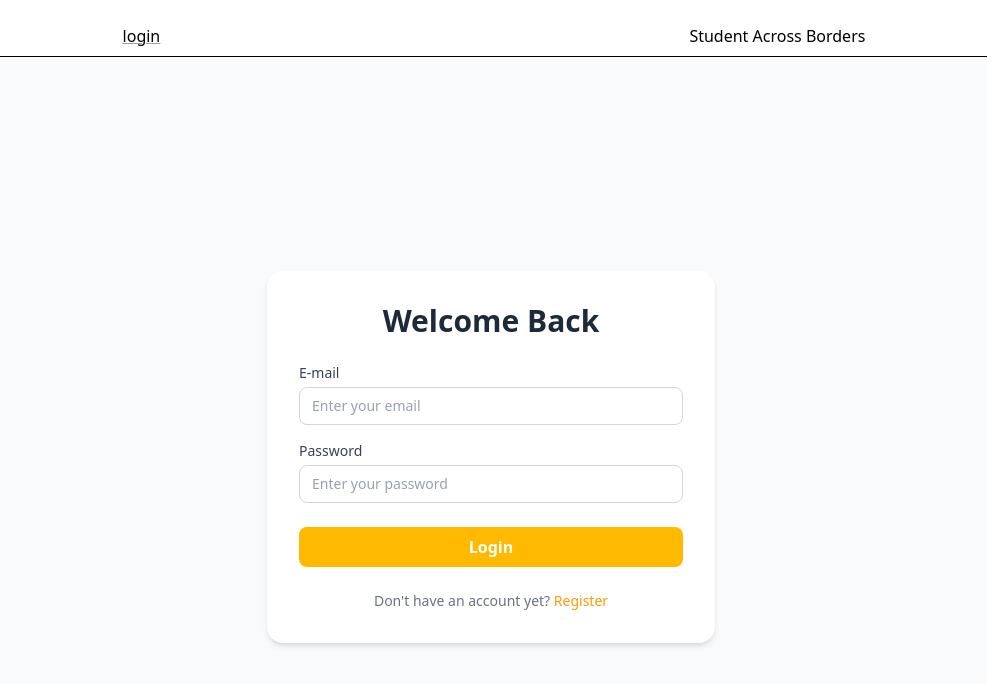
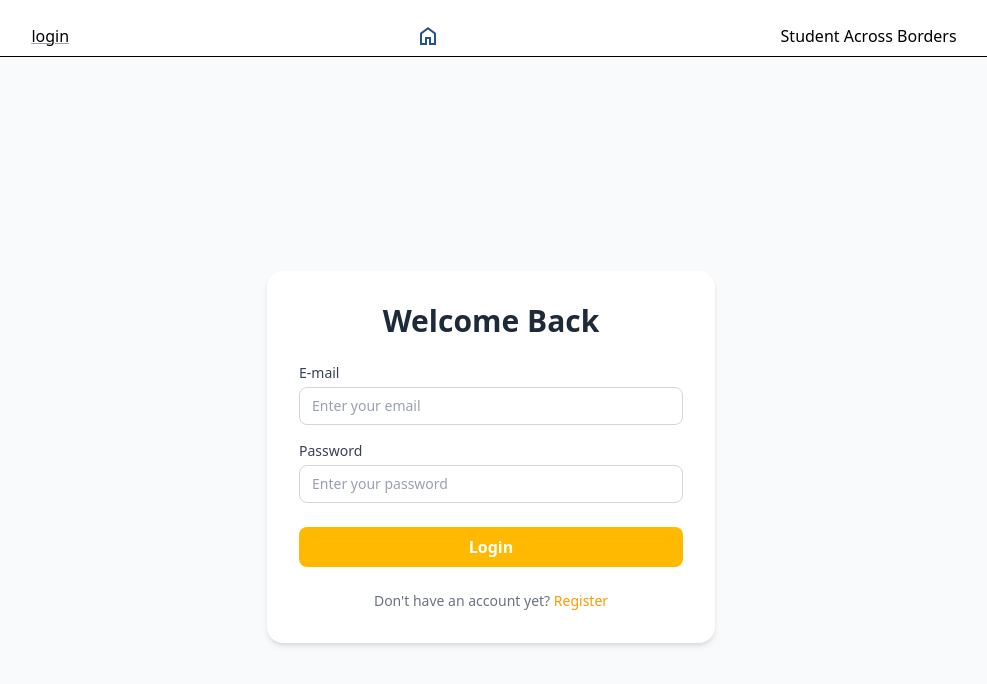
Before and after one commit to fatihsolutions/my-next-app, a Next.js app: page /login in a window 1280 px wide. Shown: the top 684 px of the page, without its empty margins (149-1136 px from the left). Built offline with nearby package versions, Linux system fonts and the light colour scheme; no server answers.

Commit message:
feat: add home icon SVG and link to RootLayout

```diff
--- a/app/layout.jsx
+++ b/app/layout.jsx
@@ -38,7 +38,7 @@ export default async function RootLayout({
               {user ? <button className="flex items-center"><img src="/person.svg" alt="globus" className="w-10 h-10" />is logged In</button> : <Link href="/login">login</Link>}
             </div>
 
-
+            <a href="/"><span><img src="/home.svg" alt="" /></span></a>
             <span>Student Across Borders</span>
           </div>
         </header>
```
Also changed, not shown: public/home.svg (added).
